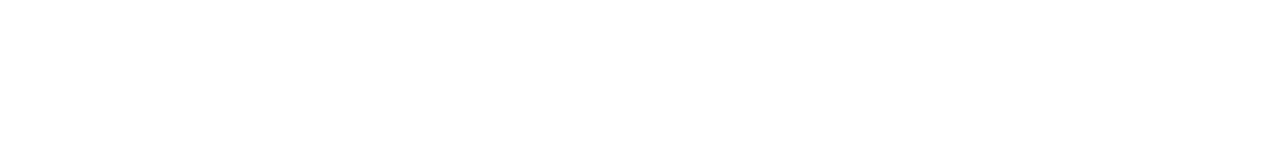
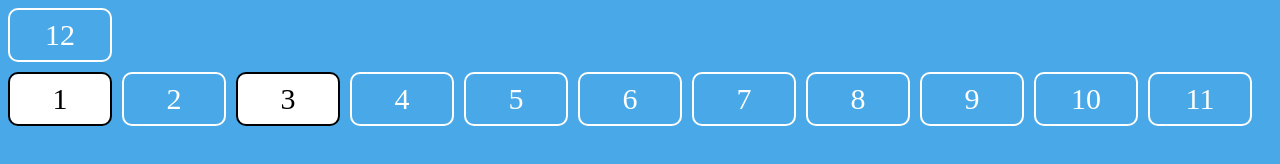
Before and after one commit to alaliyo/scss-study, a plain HTML site: page css-layout-masterclass/index.html in a window 1280 px wide. Drawn offline with Linux system fonts and the light colour scheme.

Commit message:
2-7까지

```diff
--- a/css-layout-masterclass/index.html
+++ b/css-layout-masterclass/index.html
@@ -2,11 +2,25 @@
 <html lang="en">
   <head>
     <meta charset="UTF-8" />
-    <link rel="icon" type="image/svg+xml" href="/vite.svg" />
-    <meta name="viewport" content="width=device-width, initial-scale=1.0" />
+    <meta name="viewport" content="width=device-width,
+    initial-scale=1.0" />
+    <link rel="stylesheet" href="/style.css" />
     <title>CSS Layout Masterclass</title>
   </head>
   <body>
-
+    <div class="father">
+      <div class="box">1</div>
+      <div class="box">2</div>
+      <div class="box">3</div>
+      <div class="box">4</div>
+      <div class="box">5</div>
+      <div class="box">6</div>
+      <div class="box">7</div>
+      <div class="box">8</div>
+      <div class="box">9</div>
+      <div class="box">10</div>
+      <div class="box">11</div>
+      <div class="box">12</div>
+    </div>
   </body>
 </html>
--- a/css-layout-masterclass/style.css
+++ b/css-layout-masterclass/style.css
@@ -0,0 +1,28 @@
+body {
+    background-color: rgb(73, 168, 231);
+}
+
+.father {
+    display: flex;
+    gap: 10px;
+    flex-flow: row wrap-reverse;
+}
+
+.box {
+    color: #ffffff;
+    font-size: 30px;
+    width: 100px;
+    height: 50px;
+    border: 2px solid #ffffff;
+    border-radius: 10px;
+    display: flex;
+    align-items: center;
+    justify-content: center;
+}
+
+.box:nth-child(1),
+.box:nth-child(3) {
+    color: black;
+    background-color: #ffffff;
+    border-color: black;
+}
```
Also changed, not shown: css-layout-masterclass/counter.js (deleted).
